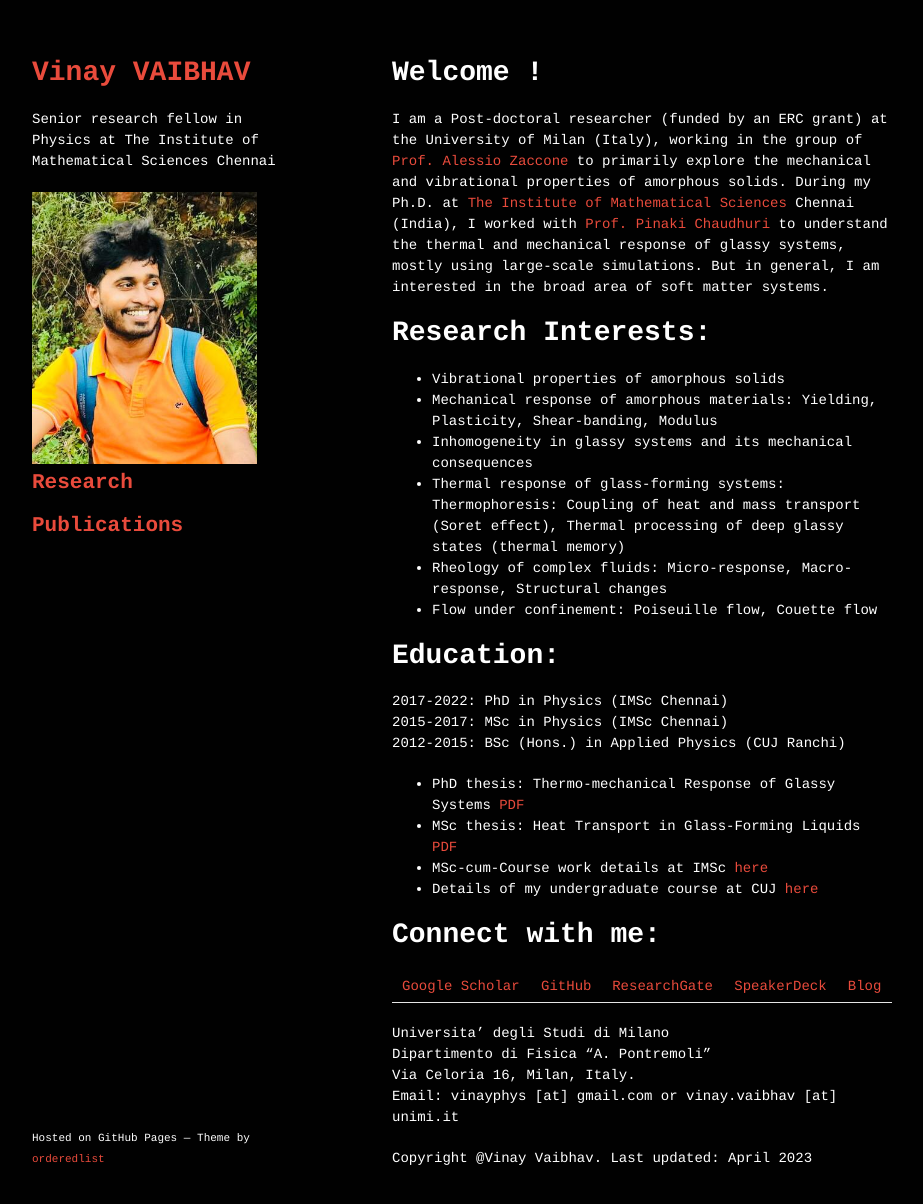
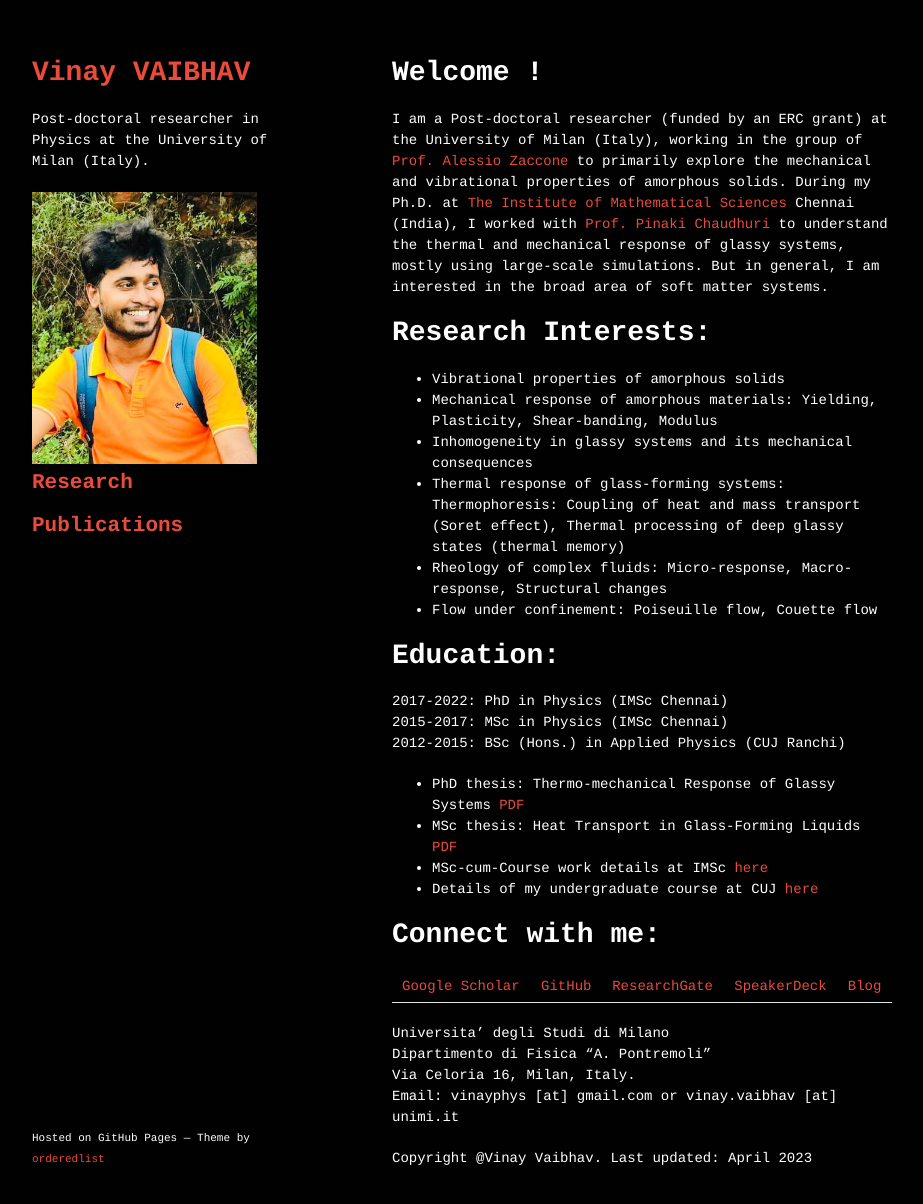
Before and after one commit to vinayphys/vinayphys.github.io, a Jekyll site: the page built from index.md, in a window 1280 px wide and 1239 px high. Shown: the top 1204 px of the window, without its empty margins (178-1101 px from the left). Built offline with Jekyll 4.4.1, drawn with Linux system fonts in a browser that asks for light colours; our own code applies the rules of GitHub Pages for plain Markdown files; a script that is not in the unit is left out.

Commit message:
Update _config.yml

```diff
--- a/_config.yml
+++ b/_config.yml
@@ -1,5 +1,5 @@
 theme: jekyll-theme-minimal
 title: Vinay VAIBHAV
-description: Senior research fellow in Physics at The Institute of Mathematical Sciences Chennai
+description: Post-doctoral researcher in Physics at the University of Milan (Italy).
 show_downloads: false
 google_analytics: true
```
